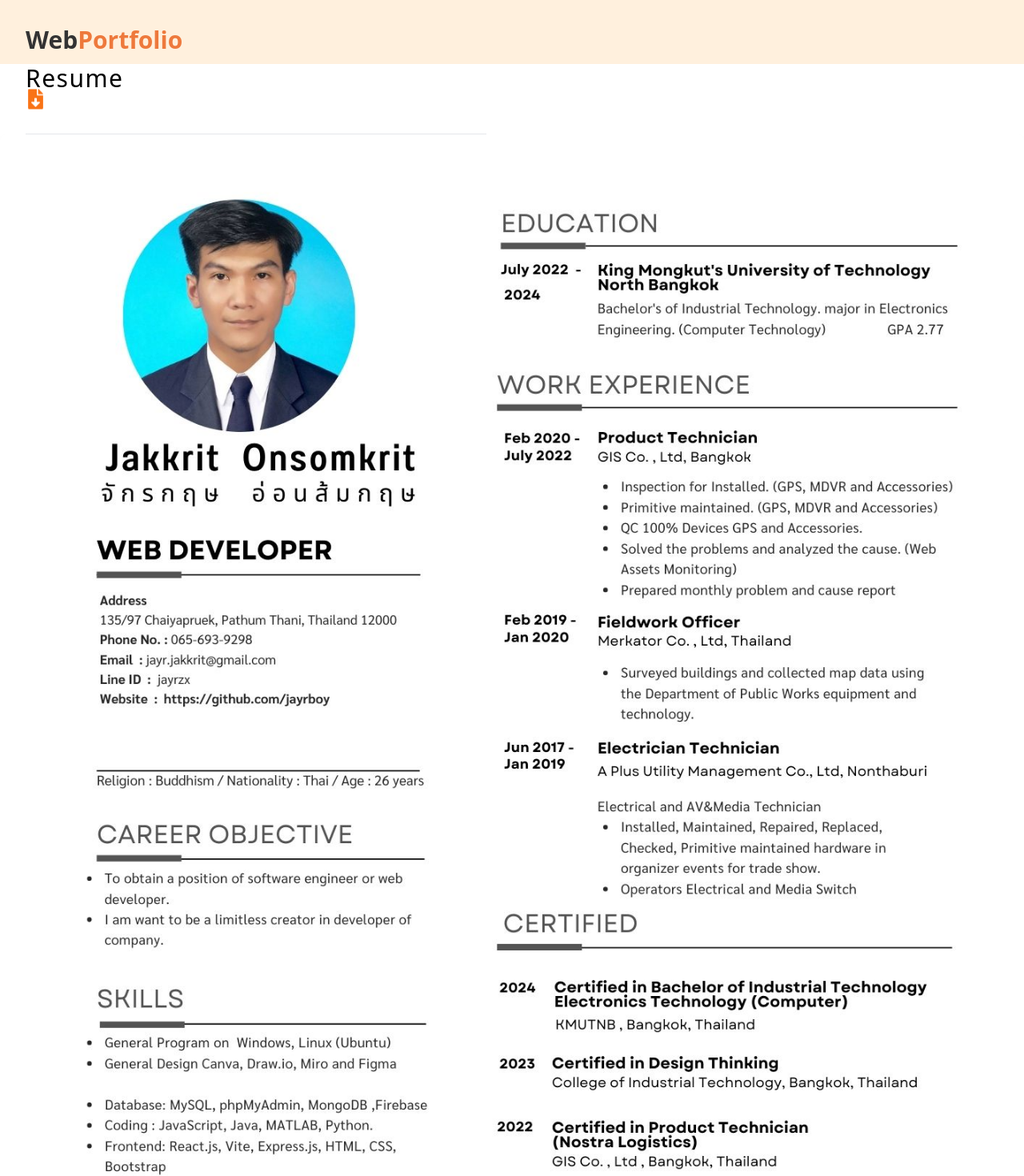
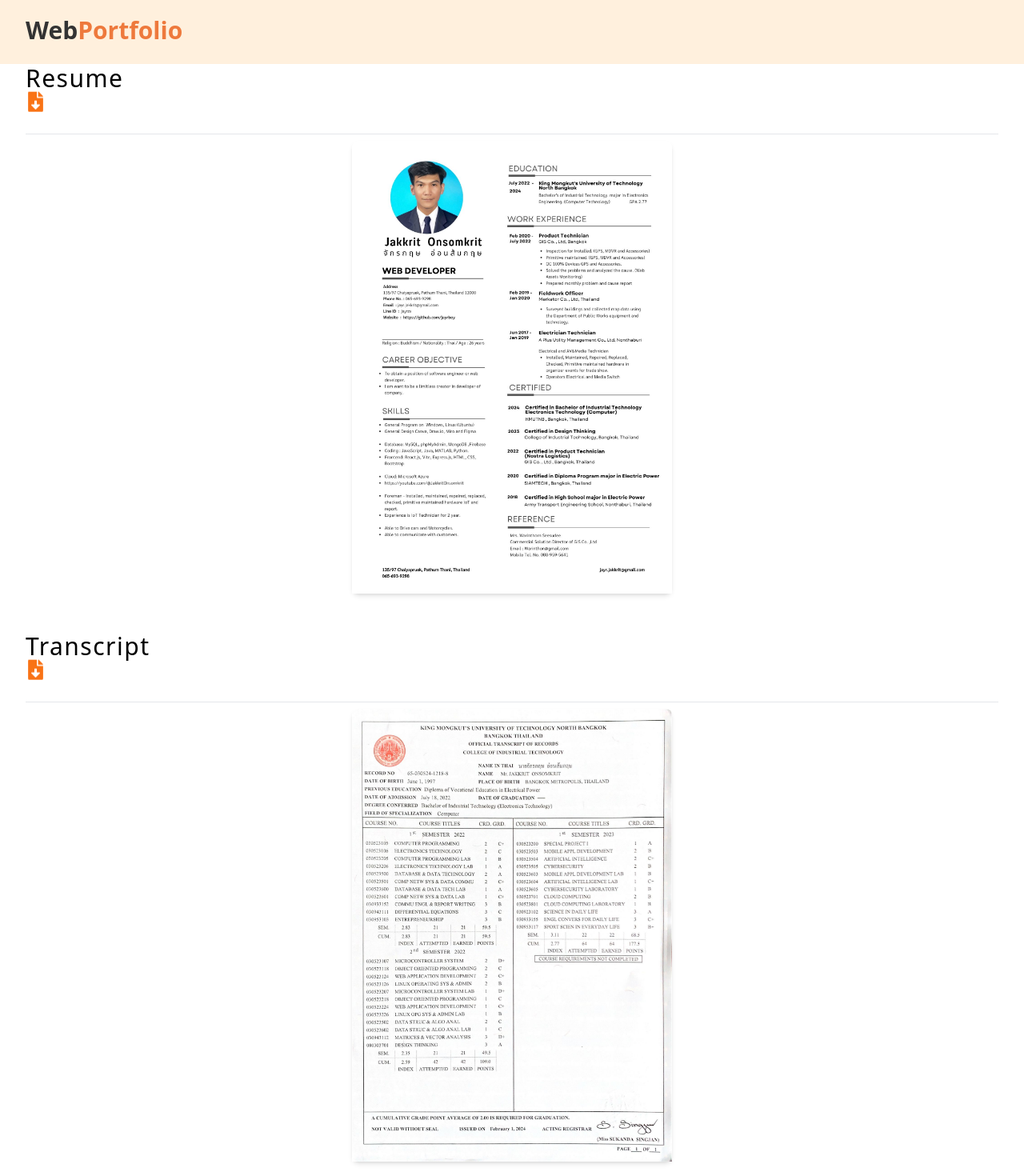
Before and after one commit to jayrboy/portfolio-app-vite, a React (Vite) app: page /resume in a window 1280 px wide. Shown: the top 1470 px of the page at 80% size. Built offline with nearby package versions, Linux system fonts and the light colour scheme.

Commit message:
Fixed Layout Resume

```diff
--- a/src/components/Resume.jsx
+++ b/src/components/Resume.jsx
@@ -1,6 +1,5 @@
-import { useState } from 'react'
 import resumeJPG from '../assets/resume.jpg'
-import transcript from '../assets/transcript.jpg'
+import transcriptJPG from '../assets/transcript.jpg'
 import { Link } from 'react-router-dom'
 import { FaFileDownload } from 'react-icons/fa'
 import resumePDF from '../assets/Resume.pdf'
@@ -18,15 +17,16 @@ const Resume = () => {
   return (
     <>
       <nav className="bg-orange-100">
-        <div className="align-element py-4 flex flex-col  sm:flex-row sm:gap-x-16 sm:items-center sm:py-8">
+        <div className="align-element py-4 flex flex-col  sm:flex-row sm:gap-x-16 sm:items-center sm:py-5">
           <h2 className="text-3xl font-bold">
             Web
             <span className="text-orange-600">Portfolio</span>
           </h2>
         </div>
       </nav>
-      <section className="bg-white py-20" id="resume">
-        <div className="align-element grid  md:grid-cols-2 items-center gap-16">
+      {/* Resume */}
+      <section className="bg-white py-20">
+        <div className="align-element items-center">
           <article>
             <div className="border-b border-gray-200 pb-5">
               <h2 className="text-3xl font-medium tracking-wider capitalize">
@@ -43,17 +43,21 @@ const Resume = () => {
           </article>
         </div>
         {/* Card Resume */}
-
-        <article className="bg-white rounded-lg shadow-md block hover:shadow-xl duration-300">
+        <div className="flex justify-center items-center pt-2">
+          <article
+            className="bg-white rounded-lg shadow-md block hover:shadow-xl duration-300"
+            style={{ width: '400px' }}
+          >
             <img
               src={resumeJPG}
               alt="resume"
               className="w-full object-cover rounded-t-lg"
             />
           </article>
+        </div>
         <br />
         <br />
-        <div className="align-element grid  md:grid-cols-2 items-center gap-16">
+        <div className="align-element">
           <article>
             <div className="border-b border-gray-200 pb-5">
               <h2 className="text-3xl font-medium tracking-wider capitalize">
@@ -70,18 +74,25 @@ const Resume = () => {
           </article>
         </div>
         {/* Card Transcript */}
-        <article className="bg-white rounded-lg shadow-md block hover:shadow-xl duration-300">
+        <div className="flex justify-center items-center pt-2">
+          <article
+            className="bg-white rounded-lg shadow-md block hover:shadow-xl duration-300"
+            style={{ width: '400px' }}
+          >
             <img
-            src={transcript}
+              src={transcriptJPG}
               alt="resume"
               className="w-full object-cover rounded-t-lg"
             />
           </article>
+        </div>
         <br />
+        <br />
+
         <div className="text-center">
-          <a className="bg-orange-500 hover:bg-orange-600 text-white py-1 px-3 rounded">
+          <button className="bg-orange-500 hover:bg-orange-600 text-white py-1 px-3 rounded">
             <Link to="/">กลับหน้าหลัก</Link>
-          </a>
+          </button>
         </div>
       </section>
     </>
```
Lines whose indentation alone changed are shown as unchanged.
